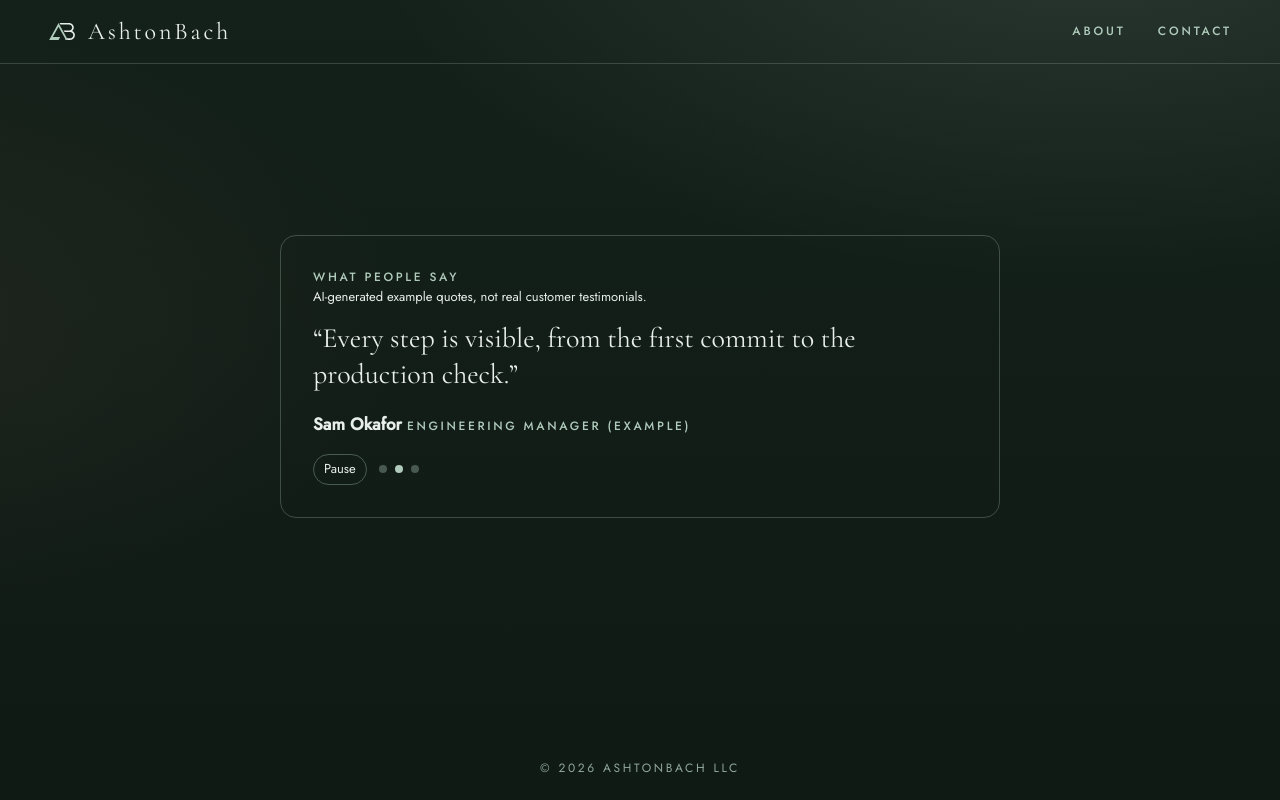
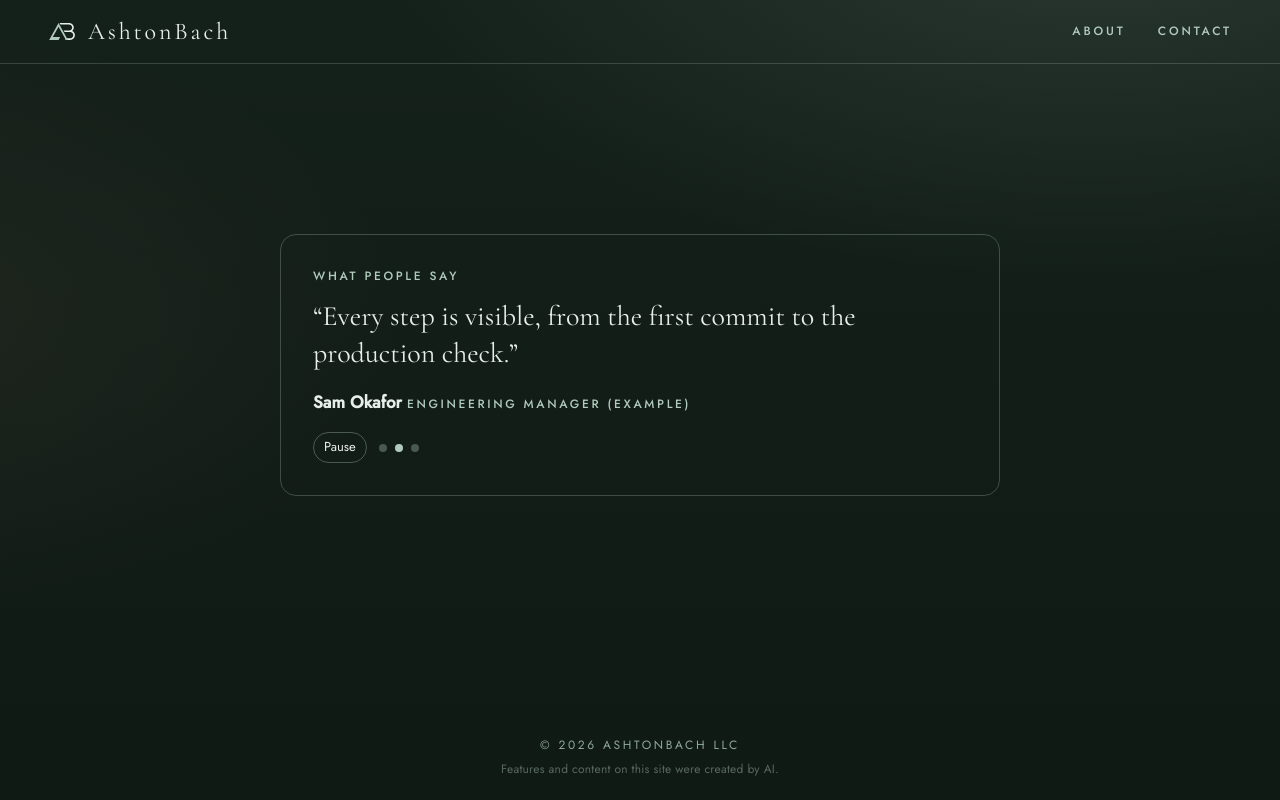
Before and after one commit to ashtonbach/agent-showcase, a Next.js app: page / in a window 1280 px wide. Built offline with nearby package versions, Linux system fonts and the light colour scheme.

Commit message:
Replace per-card AI label with a small site-wide AI disclaimer in the footer (Author: Felix Archer)

```diff
--- a/app/globals.css
+++ b/app/globals.css
@@ -239,3 +239,16 @@ main:has([data-lab]) .page-title,
 main:has([data-lab]) .world-image,
 body:has([data-lab]) .page-title,
 body:has([data-lab]) .world-image { display: none !important; }
+
+/* Site-wide AI disclaimer: small, light, low emphasis. */
+.site-footer { flex-direction: column; gap: 6px; }
+.site-disclaimer {
+  margin: 0;
+  font-size: 12px;
+  letter-spacing: 0.02em;
+  text-transform: none;
+  color: rgba(176, 203, 188, 0.55);
+  text-align: center;
+  line-height: 1.4;
+  max-width: 100%;
+}
--- a/app/lab/testimonial-card/index.tsx
+++ b/app/lab/testimonial-card/index.tsx
@@ -15,7 +15,6 @@ const css = `
 .lab-quote .lab-dots button { width: 8px; height: 8px; padding: 0; border: 0; border-radius: 50%; background: rgba(176, 203, 188, 0.35); cursor: pointer; }
 .lab-quote .lab-dots button[aria-current="true"] { background: var(--sage); }
 .lab-quote .lab-dots button:focus-visible { outline: 2px solid var(--sage); outline-offset: 3px; }
-.lab-quote .lab-ai-note { font-size: 13px; margin: 0 0 4px; color: inherit; }
 .lab-quote .lab-controls { display: flex; align-items: center; gap: 12px; margin-top: 16px; }
 .lab-quote .lab-controls .lab-dots { margin-top: 0; }
 .lab-quote .lab-toggle { font: inherit; font-size: 13px; padding: 4px 10px; border: 1px solid rgba(176, 203, 188, 0.35); border-radius: 999px; background: transparent; color: inherit; cursor: pointer; }
@@ -61,7 +60,6 @@ export default function TestimonialCard() {
     >
       <style>{css}</style>
       <p className="label">What people say</p>
-      <p className="lab-ai-note">AI-generated example quotes, not real customer testimonials.</p>
       <figure aria-live={userDriven ? "polite" : "off"}>
         <blockquote data-index={i}>&ldquo;{t.q}&rdquo;</blockquote>
         <figcaption>
--- a/app/layout.tsx
+++ b/app/layout.tsx
@@ -63,6 +63,9 @@ export default function RootLayout({
         </main>
         <footer className="site-footer">
           <span>&copy; 2026 AshtonBach LLC</span>
+          <p className="site-disclaimer">
+            Features and content on this site were created by AI.
+          </p>
         </footer>
       </body>
     </html>
```
